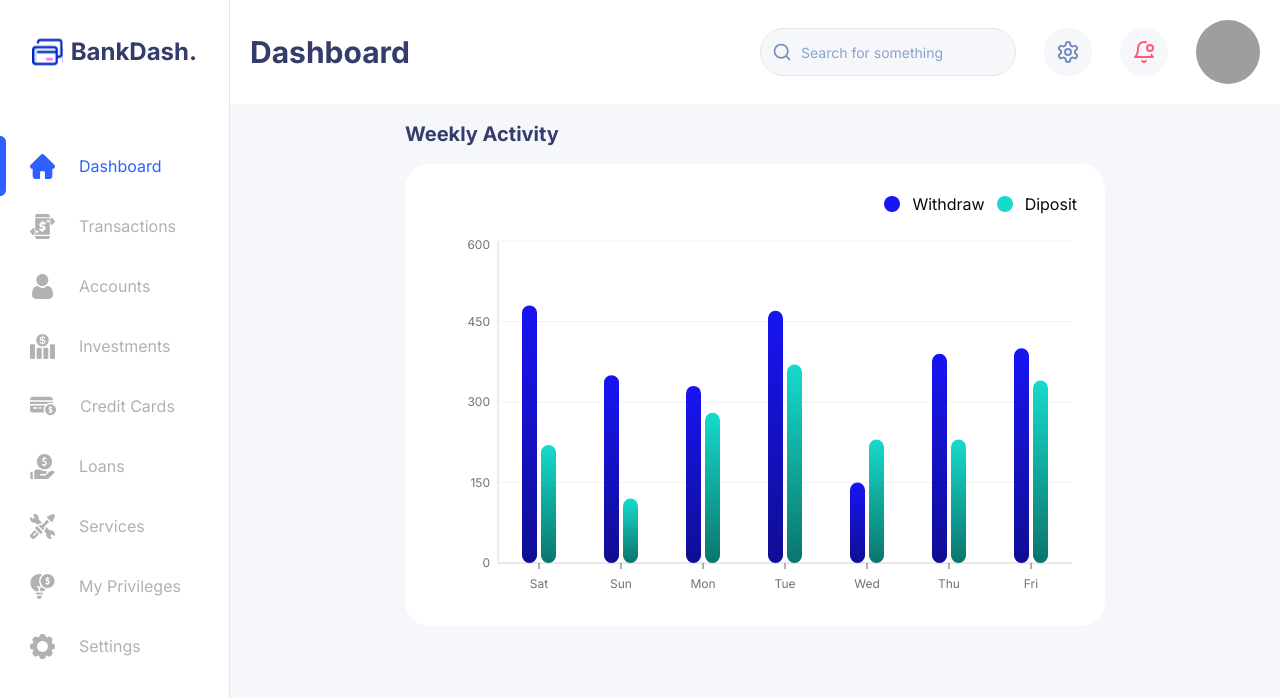
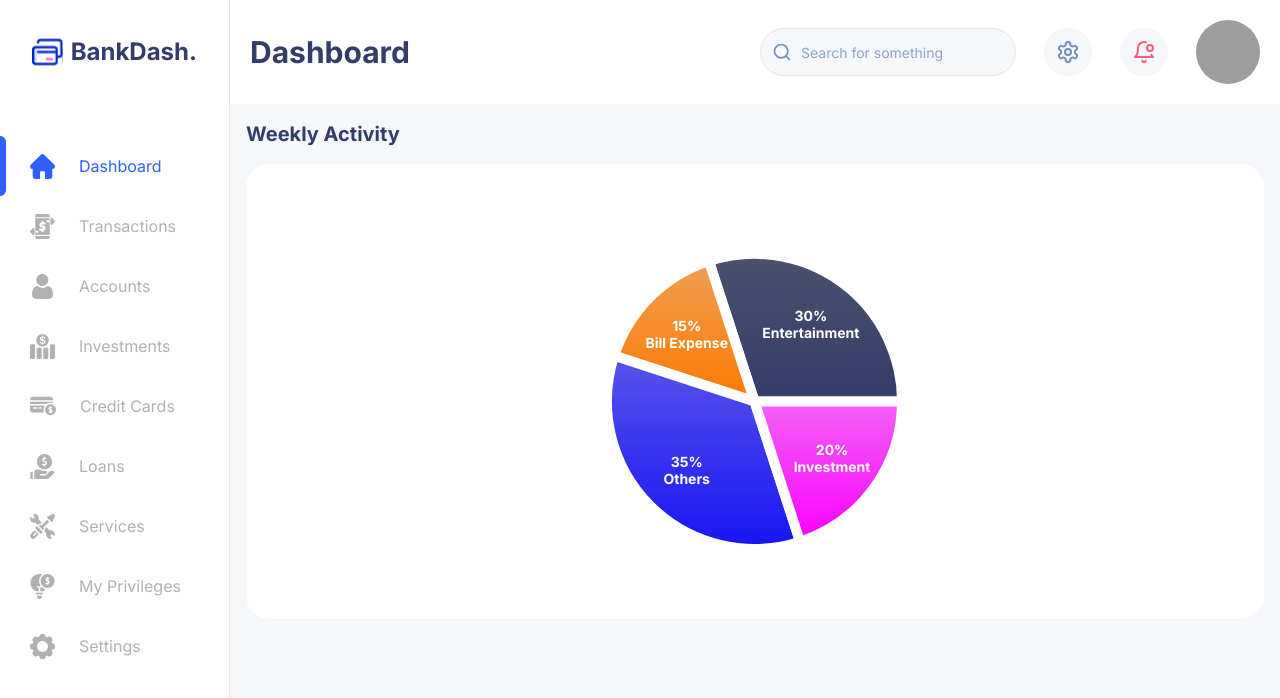
Before and after one commit to Flavio-JS/bankdash-frontend, a Next.js app: page /dashboard in a window 1280 px wide. Shown: the top 698 px of the page. Built offline with nearby package versions, Linux system fonts and the light colour scheme; grey boxes are pictures that could not be loaded.

Commit message:
init piechart

```diff
--- a/src/app/dashboard/page.tsx
+++ b/src/app/dashboard/page.tsx
@@ -1,21 +1,13 @@
 import { ChartSession } from "@/features/dashboard/components/ChartSession/ChartSession";
-import { WeeklyActivityChart } from "@/features/dashboard/components/WeeklyActivityChart/WeeklyActivityChart";
+import { ExpenseStatisticsChart } from "@/features/dashboard/components/ExpenseStatisticsChart/ExpenseStatisticsChart";
 
 export default function Dashboards() {
   return (
     <main className="flex min-h-full max-w-full flex-col items-center">
       <div className="flex w-full items-center justify-center gap-4 p-4">
-        <div className="w-full max-w-[700px]">
-          <ChartSession
-            title="Weekly Activity"
-            labels={[
-              { text: "Withdraw", labelColor: "#1814F3" },
-              { text: "Diposit", labelColor: "#16DBCC" },
-            ]}
-          >
-            <WeeklyActivityChart />
-          </ChartSession>
-        </div>
+        <ChartSession title="Weekly Activity">
+          <ExpenseStatisticsChart />
+        </ChartSession>
       </div>
     </main>
   );
--- a/src/features/dashboard/components/ChartSession/ChartSession.tsx
+++ b/src/features/dashboard/components/ChartSession/ChartSession.tsx
@@ -1,7 +1,7 @@
 export type ChartSessionProps = {
   title: string;
   children: React.ReactNode;
-  labels: { text: string; labelColor: string }[];
+  labels?: { text: string; labelColor: string }[];
 };
 
 export const ChartSession = ({
@@ -14,7 +14,7 @@ export const ChartSession = ({
       <h3 className="text-xl font-bold text-[#343C6A]">{title}</h3>
       <div className="flex h-full w-full flex-col gap-5 rounded-3xl bg-white p-7">
         <div className="flex w-full justify-end gap-3">
-          {labels.map((label) => (
+          {labels?.map((label) => (
             <div
               key={label.text}
               className="flex items-center justify-center gap-3"
@@ -27,7 +27,9 @@ export const ChartSession = ({
             </div>
           ))}
         </div>
-        {children}
+        <div className="flex h-full w-full items-center justify-center">
+          {children}
+        </div>
       </div>
     </div>
   );
--- /dev/null
+++ b/src/features/dashboard/components/ExpenseStatisticsChart/ExpenseStatisticsChart.tsx
@@ -0,0 +1,140 @@
+"use client";
+
+import { type ChartConfig, ChartContainer } from "@/components/ui/chart";
+import {
+  ChartTooltip,
+  ChartTooltipContent,
+} from "@/components/ui/chartTooltip";
+import { Cell, Pie, PieChart } from "recharts";
+
+const RADIAN = Math.PI / 180;
+const renderCustomizedLabel = ({
+  cx,
+  cy,
+  midAngle,
+  innerRadius,
+  outerRadius,
+  percent,
+  name,
+}: any) => {
+  const radius = innerRadius + (outerRadius - innerRadius) * 0.65;
+  const x = cx + radius * Math.cos(-midAngle * RADIAN);
+  const y = cy + radius * Math.sin(-midAngle * RADIAN);
+
+  return (
+    <text
+      x={x}
+      y={y}
+      fill="white"
+      textAnchor="middle"
+      dominantBaseline="central"
+      fontSize="14px"
+      fontWeight="bold"
+    >
+      <tspan x={x} dy="-0.6em">{`${(percent * 100).toFixed(0)}%`}</tspan>
+      <tspan x={x} dy="1.2em">
+        {name}
+      </tspan>
+    </text>
+  );
+};
+
+const formatTooltipValue = (value: number) => {
+  return `${value.toFixed(2)}%`;
+};
+
+const chartConfig = {
+  data1: {
+    label: "Entertainment",
+    color: "#343C6A",
+  },
+  data2: {
+    label: "Bill Expense",
+    color: "#FC7900",
+  },
+  data3: {
+    label: "Others",
+    color: "#1814F3",
+  },
+  data4: {
+    label: "Investment",
+    color: "#FA00FF",
+  },
+} satisfies ChartConfig;
+
+const chartData = [
+  {
+    name: "Entertainment",
+    value: 30,
+    color: "#343C6A",
+    formatTooltipValue,
+  },
+  {
+    name: "Bill Expense",
+    value: 15,
+    color: "#FC7900",
+    formatTooltipValue,
+  },
+  {
+    name: "Others",
+    value: 35,
+    color: "#1814F3",
+    formatTooltipValue,
+  },
+  {
+    name: "Investment",
+    value: 20,
+    color: "#FA00FF",
+    formatTooltipValue,
+  },
+];
+
+export const ExpenseStatisticsChart = () => {
+  const gradients = [
+    "url(#data1Gradient)",
+    "url(#data2Gradient)",
+    "url(#data3Gradient)",
+    "url(#data4Gradient)",
+  ];
+
+  return (
+    <ChartContainer
+      config={chartConfig}
+      className="h-full min-h-[200px] w-[70%]"
+    >
+      <PieChart accessibilityLayer data={chartData}>
+        <defs>
+          <linearGradient id="data1Gradient" x1="0" y1="0" x2="0" y2="1">
+            <stop offset="0%" stopColor="#4b516e" />
+            <stop offset="100%" stopColor="#343C6A" />
+          </linearGradient>
+          <linearGradient id="data2Gradient" x1="0" y1="0" x2="0" y2="1">
+            <stop offset="0%" stopColor="#f09f53" />
+            <stop offset="100%" stopColor="#FC7900" />
+          </linearGradient>
+          <linearGradient id="data3Gradient" x1="0" y1="0" x2="0" y2="1">
+            <stop offset="0%" stopColor="#5754eb" />
+            <stop offset="100%" stopColor="#1814F3" />
+          </linearGradient>
+          <linearGradient id="data4Gradient" x1="0" y1="0" x2="0" y2="1">
+            <stop offset="0%" stopColor="#f362f6" />
+            <stop offset="100%" stopColor="#FA00FF" />
+          </linearGradient>
+        </defs>
+        <ChartTooltip content={<ChartTooltipContent />} />
+        <Pie
+          data={chartData}
+          strokeWidth={10}
+          stroke="white"
+          dataKey="value"
+          labelLine={false}
+          label={renderCustomizedLabel}
+        >
+          {chartData.map((_, index) => (
+            <Cell key={`cell-${index}`} fill={gradients[index]} />
+          ))}
+        </Pie>
+      </PieChart>
+    </ChartContainer>
+  );
+};
```
